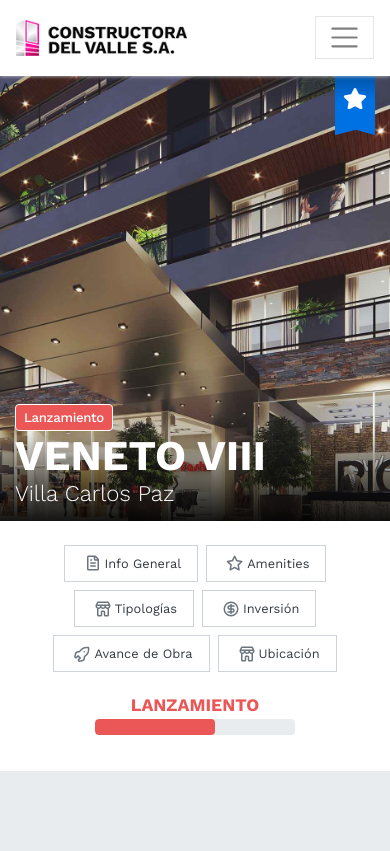
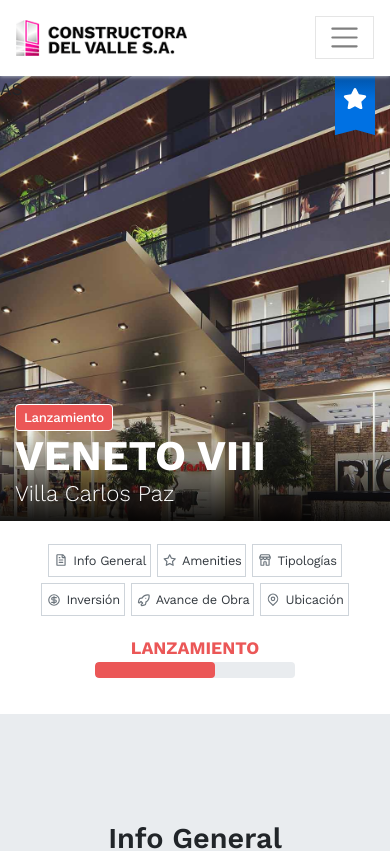
Before and after one commit to wipargentina/constructora-del-valle-web, a Next.js app: page /veneto-8 in a window 390 px wide. Shown: the top 851 px of the page. Built offline with nearby package versions, Linux system fonts and the light colour scheme.

Commit message:
ajustes visuales en version mobile en menu de producto

```diff
--- a/components/icons/IconLocation.js
+++ b/components/icons/IconLocation.js
@@ -4,6 +4,7 @@ export default function IconLocation(props) {
   return (
     <svg viewBox='0 0 24 24' width={24} height={24} {...props}>
       <path
+        fill='currentColor'
         className='prefix__heroicon-ui'
         d='M5.64 16.36a9 9 0 1112.72 0l-5.65 5.66a1 1 0 01-1.42 0l-5.65-5.66zm11.31-1.41a7 7 0 10-9.9 0L12 19.9l4.95-4.95zM12 14a4 4 0 110-8 4 4 0 010 8zm0-2a2 2 0 100-4 2 2 0 000 4z'
       />
--- a/components/product/Menu.js
+++ b/components/product/Menu.js
@@ -14,7 +14,7 @@ export default function Menu(props) {
         <div className='row'>
           <div className='col-xl-9'>
             <ul className='nav nav-pills'>
-              <li class='nav-item'>
+              <li className='nav-item'>
                 <Scroll
                   to='information'
                   spy={true}
@@ -27,7 +27,7 @@ export default function Menu(props) {
                   Info General
                 </Scroll>
               </li>
-              <li class='nav-item'>
+              <li className='nav-item'>
                 <Scroll
                   to='amenities'
                   spy={true}
@@ -40,7 +40,7 @@ export default function Menu(props) {
                   Amenities
                 </Scroll>
               </li>
-              <li class='nav-item'>
+              <li className='nav-item'>
                 <Scroll
                   to='typologies'
                   spy={true}
@@ -53,7 +53,7 @@ export default function Menu(props) {
                   Tipologías
                 </Scroll>
               </li>
-              <li class='nav-item'>
+              <li className='nav-item'>
                 <Scroll
                   to='investment'
                   spy={true}
@@ -66,7 +66,7 @@ export default function Menu(props) {
                   Inversión
                 </Scroll>
               </li>
-              <li class='nav-item'>
+              <li className='nav-item'>
                 <Scroll
                   to='advances'
                   spy={true}
@@ -79,7 +79,7 @@ export default function Menu(props) {
                   Avance de Obra
                 </Scroll>
               </li>
-              <li class='nav-item'>
+              <li className='nav-item'>
                 <Scroll
                   to='location'
                   spy={true}
@@ -88,7 +88,7 @@ export default function Menu(props) {
                   duration={599}
                   className='nav-link'
                 >
-                  <IconStore className='icon' />
+                  <IconLocation className='icon' />
                   Ubicación
                 </Scroll>
               </li>
--- a/pages/veneto-8/index.js
+++ b/pages/veneto-8/index.js
@@ -4,7 +4,8 @@ import Contact from '@components/commons/Contact';
 import Hero from '@components/product/Hero';
 import Menu from '@components/product/Menu';
 
-export default function Veneto8() {
+class Veneto8 extends React.Component {
+  render() {
     return (
       <div>
         <Head>
@@ -69,3 +70,6 @@ export default function Veneto8() {
       </div>
     );
   }
+}
+
+export default Veneto8;
--- a/styles/components/_navbar.scss
+++ b/styles/components/_navbar.scss
@@ -7,6 +7,9 @@
     img {
       height: 36px;
     }
+  }
+  .navbar-toggle {
+    background-color: red;
   }
   .navbar-nav {
     text-transform: uppercase;
--- a/styles/components/product/_menu.scss
+++ b/styles/components/product/_menu.scss
@@ -15,12 +15,15 @@
           display: flex;
           align-items: center;
           font-size: 0.8rem;
+          letter-spacing: -0.02rem;
           color: $gray-800;
           cursor: pointer;
+          padding: 6px 4px 6px 0;
           .icon {
             color: $gray-600;
-            height: 18px;
+            height: 14px;
             margin-right: 0px;
+            margin: 0;
           }
           &:hover,
           &.active {
@@ -55,11 +58,13 @@
   .product {
     position: relative;
     .menu {
+      top: 0;
+      position: relative;
       .nav {
         padding: 0;
         justify-content: center;
         .nav-item {
-          margin: 4px;
+          margin: 3px;
         }
       }
       .status {
```
Also changed, not shown: components/icons/IconMenu.js (added, +15 -0 lines). Lines whose indentation alone changed are shown as unchanged.
